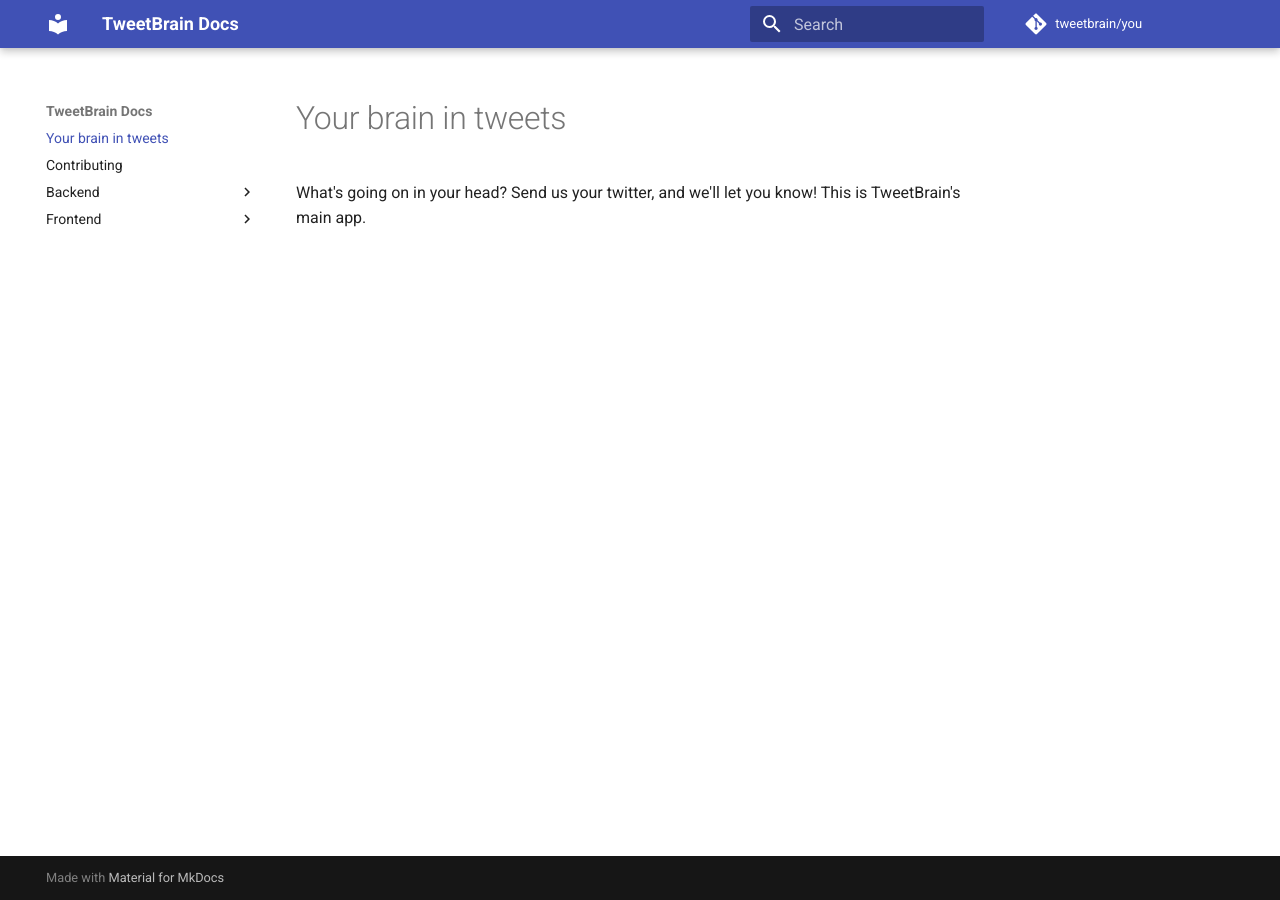
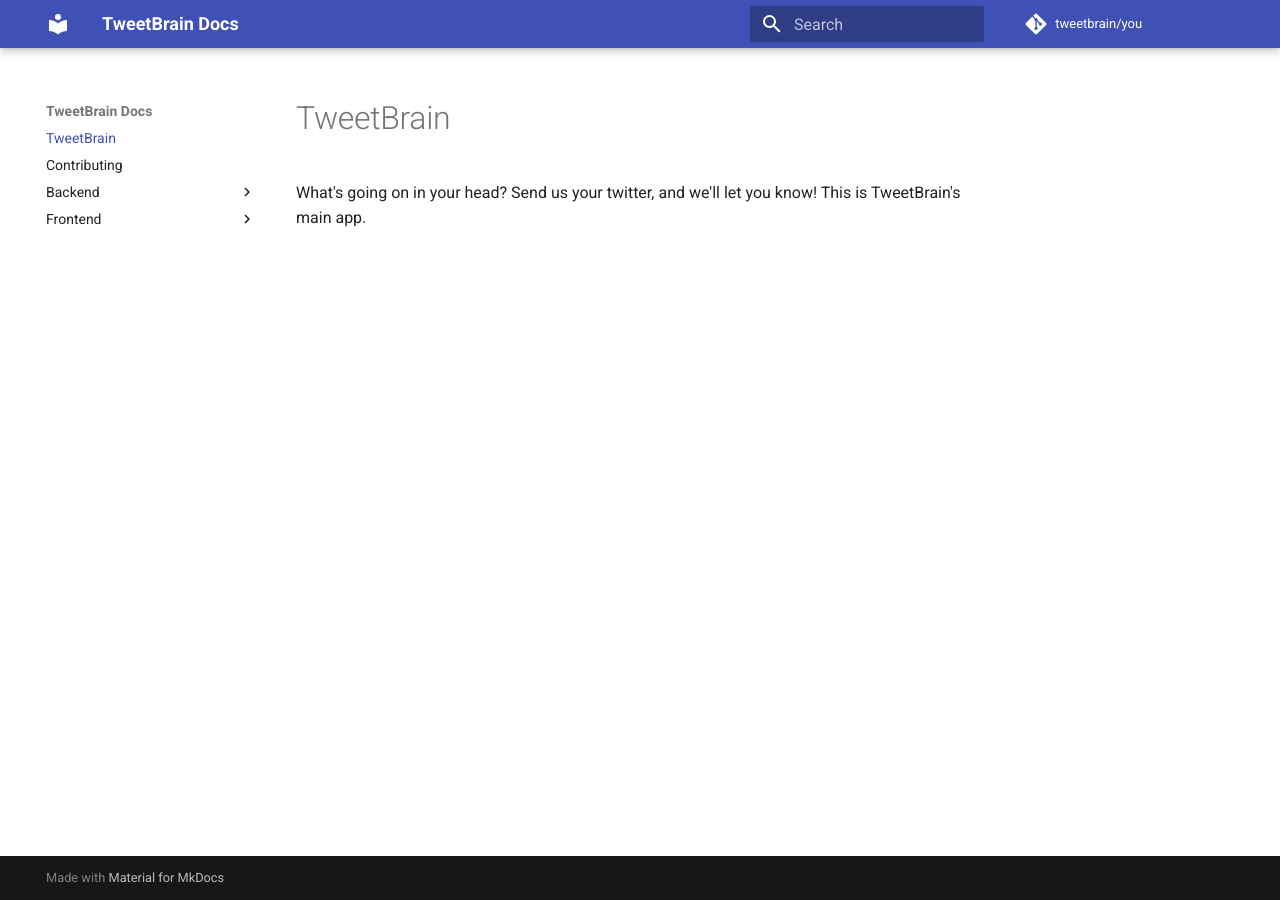
Before and after one commit to tweetbrain/you, an MkDocs documentation site: the page built from docs/README.md, in a window 1280 px wide. Built offline with MkDocs 1.6.1 and Material for MkDocs 9.7.7, drawn with Linux system fonts in a browser that asks for light colours; comment, search, counter and statistics services are not loaded.

Commit message:
changed title of readme

```diff
--- a/docs/README.md
+++ b/docs/README.md
@@ -1,2 +1,2 @@
-# Your brain in tweets
+# TweetBrain
 What's going on in your head? Send us your twitter, and we'll let you know! This is TweetBrain's main app.
```
